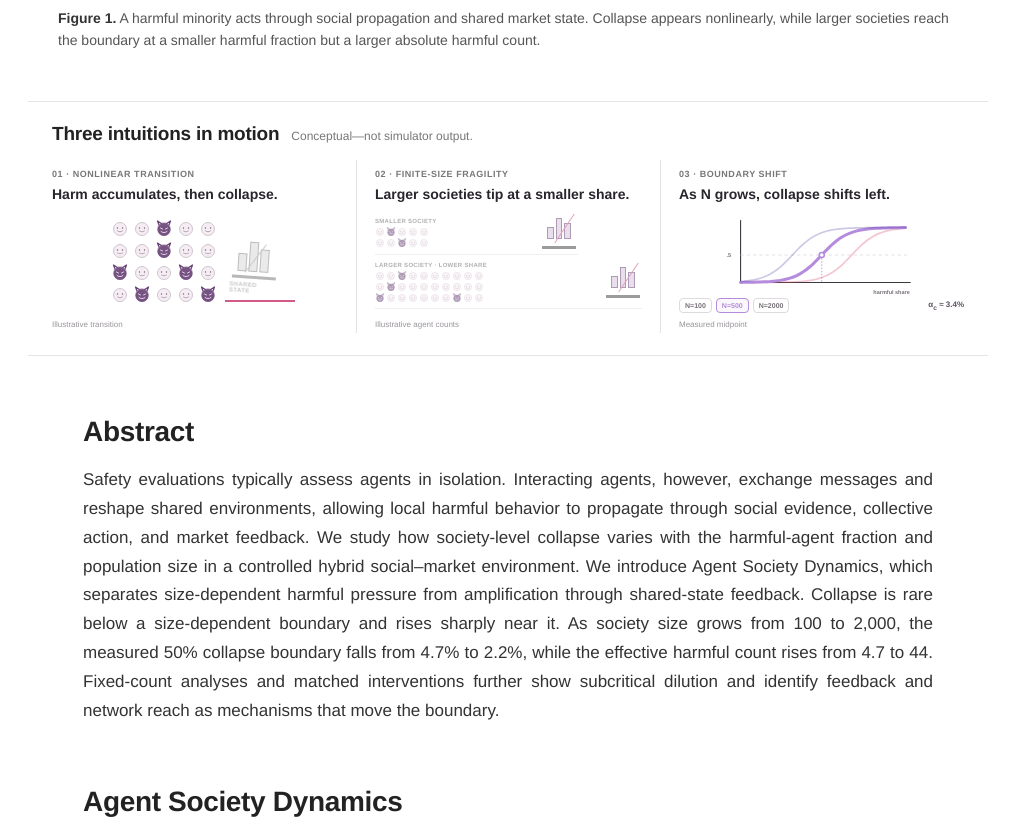
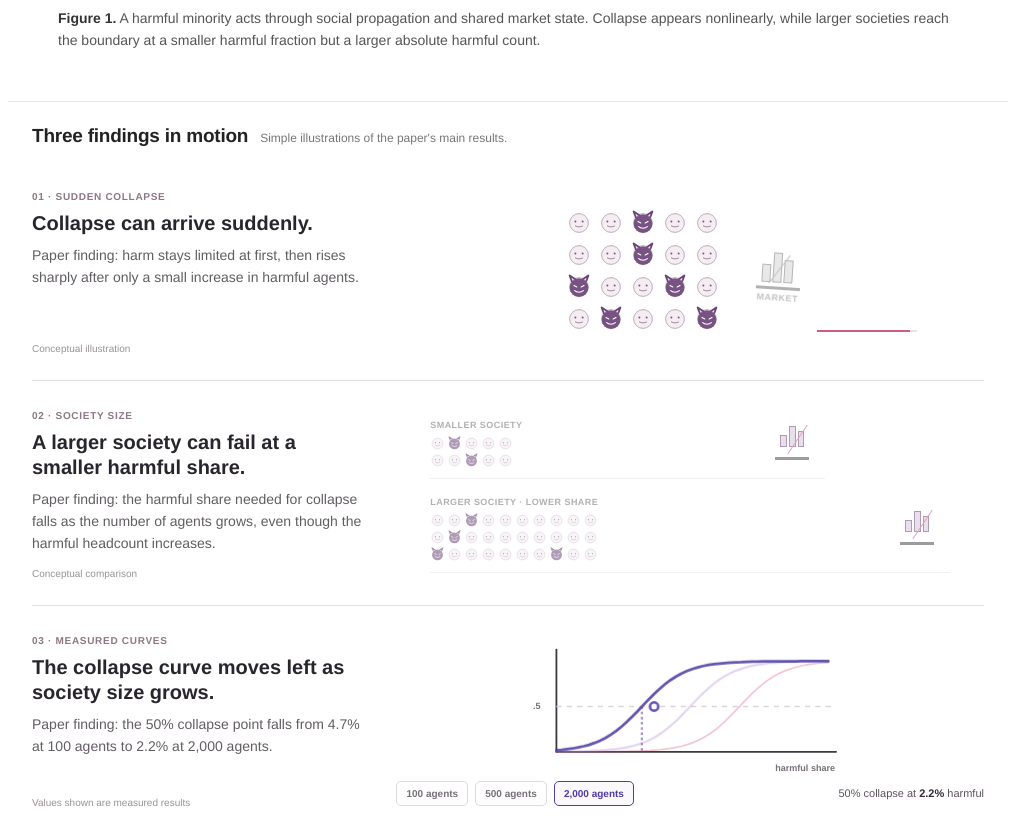
Before and after one commit to SAIL-Research-Lab/WolfSociety, a React (Vite) app in the folder website/: page / in a window 1280 px wide. Shown: the part 800-1619 px from the top of the page, without its empty margins (132-1147 px from the left). Built offline with nearby package versions, Linux system fonts and the light colour scheme.

Commit message:
Expand intuition animations into three rows

```diff
--- a/website/src/App.css
+++ b/website/src/App.css
@@ -143,9 +143,9 @@
 }
 
 .motion-section {
-  max-width: 960px;
+  max-width: 1000px;
   margin: 44px auto 54px;
-  padding: 20px 24px 22px;
+  padding: 22px 24px 12px;
   border-top: 1px solid #e5e5e5;
   border-bottom: 1px solid #e5e5e5;
 }
@@ -160,37 +160,41 @@
 .motion-section h2 { margin: 0; font-size: 19px; }
 .motion-section .compact-heading p { margin: 0; color: #777; font-size: 12px; }
 
-.motion-grid { display: grid; grid-template-columns: repeat(3, minmax(0, 1fr)); }
+.motion-grid { display: grid; }
 
 .motion-card {
   display: grid;
-  grid-template-rows: auto 1fr auto;
+  grid-template-columns: minmax(230px, .72fr) minmax(0, 1.28fr);
+  grid-template-rows: auto 1fr;
   align-items: center;
-  gap: 5px;
+  gap: 12px 34px;
   min-width: 0;
-  padding: 3px 18px;
+  min-height: 205px;
+  padding: 24px 0;
 }
 
-.motion-card:first-child { padding-left: 0; }
-.motion-card + .motion-card { border-left: 1px solid #e1e1e1; }
-.motion-card:last-child { padding-right: 0; }
-.motion-copy > span { color: #777; font-size: 9px; font-weight: 700; letter-spacing: .06em; text-transform: uppercase; }
-.motion-copy h3 { margin: 5px 0 1px; color: #29252d; font-size: 14px; line-height: 1.25; }
-.motion-note { color: #9a959b; font-size: 8px; line-height: 1.4; }
+.motion-card + .motion-card { border-top: 1px solid #e1e1e1; }
+.motion-copy > span { color: #8d7785; font-size: 10px; font-weight: 700; letter-spacing: .07em; text-transform: uppercase; }
+.motion-copy h3 { margin: 7px 0 8px; color: #29252d; font-size: 20px; line-height: 1.25; }
+.motion-copy p { margin: 0; color: #625d63; font-size: 14px; line-height: 1.58; }
+.motion-note { align-self: end; color: #999299; font-size: 10px; line-height: 1.4; }
+.motion-card > .tipping-scene,
+.motion-card > .size-scene,
+.motion-card > .curve-scene { grid-column: 2; grid-row: 1 / 3; }
 
 .tipping-scene {
   position: relative;
   display: grid;
-  grid-template-columns: 112px 48px;
+  grid-template-columns: 160px 70px;
   align-items: center;
   justify-content: center;
-  gap: 8px;
-  min-height: 104px;
+  gap: 18px;
+  min-height: 170px;
 }
 
-.tipping-agents { display: grid; grid-template-columns: repeat(5, 18px); gap: 4px; }
-.agent-cell { position: relative; width: 18px; height: 18px; }
-.agent-face { display: block; width: 18px; height: 18px; overflow: visible; }
+.tipping-agents { display: grid; grid-template-columns: repeat(5, 26px); gap: 6px; }
+.agent-cell { position: relative; width: 26px; height: 26px; }
+.agent-face { display: block; width: 26px; height: 26px; overflow: visible; }
 .agent-cell--switch .agent-face { position: absolute; inset: 0; }
 .agent-cell--switch .devil-face { opacity: 0; }
 
@@ -214,12 +218,12 @@
   92%, 100% { opacity: 0; transform: scale(.7); }
 }
 
-.pressure-flow { position: absolute; right: 43px; bottom: 12px; width: 70px; height: 2px; background: #e4e4e4; }
+.pressure-flow { position: absolute; right: 67px; bottom: 24px; width: 100px; height: 2px; background: #e4e4e4; }
 .pressure-flow span { display: block; width: 0; height: 100%; background: #d25a88; animation: pressure-fill 8s infinite; }
 @keyframes pressure-fill { 0%, 8% { width: 0; } 66%, 82% { width: 100%; } 100% { width: 0; } }
 
 .collapsing-state { display: grid; justify-items: center; gap: 3px; animation: state-collapse 8s infinite; }
-.collapsing-state strong { color: #777; font-size: 6px; letter-spacing: .06em; text-transform: uppercase; }
+.collapsing-state strong { color: #777; font-size: 9px; letter-spacing: .06em; text-transform: uppercase; }
 @keyframes state-collapse { 0%, 65% { opacity: 1; transform: none; filter: grayscale(0); } 70%, 82% { opacity: .42; transform: rotate(4deg) translateY(4px); filter: grayscale(1); } 100% { opacity: 1; transform: none; } }
 
 .shared-state { position: relative; display: flex; align-items: flex-end; gap: 2px; width: 44px; height: 42px; padding: 4px 5px; border-bottom: 3px solid #555; }
@@ -234,17 +238,17 @@
 .shared-state--compact span:nth-child(2) { height: 21px; }
 .shared-state--compact span:nth-child(3) { height: 16px; }
 
-.size-scene { display: grid; gap: 4px; min-height: 104px; align-content: center; }
-.society-row { display: grid; grid-template-columns: 1fr 36px; align-items: center; gap: 5px; padding: 3px 0 5px; border-bottom: 1px solid #e5e5e5; }
-.society-row > div > span { display: block; margin-bottom: 3px; color: #777; font-size: 6px; font-weight: 700; letter-spacing: .05em; text-transform: uppercase; }
+.size-scene { display: grid; gap: 10px; width: min(100%, 520px); min-height: 170px; margin: 0 auto; align-content: center; }
+.society-row { display: grid; grid-template-columns: 1fr 50px; align-items: center; gap: 12px; padding: 8px 0 10px; border-bottom: 1px solid #e5e5e5; }
+.society-row > div > span { display: block; margin-bottom: 6px; color: #777; font-size: 9px; font-weight: 700; letter-spacing: .05em; text-transform: uppercase; }
 .society-row--small { max-width: 76%; animation: society-focus 7s infinite; }
 .society-row--large { animation: society-focus 7s 3.5s infinite; }
 @keyframes society-focus { 0%, 45%, 100% { opacity: .58; } 12%, 34% { opacity: 1; } }
-.fixed-society { display: grid; grid-template-columns: repeat(var(--agent-count), 10px); gap: 1px; }
-.fixed-society .agent-face { width: 10px; height: 10px; }
+.fixed-society { display: grid; grid-template-columns: repeat(var(--agent-count), 15px); gap: 2px; }
+.fixed-society .agent-face { width: 15px; height: 15px; }
 
-.curve-scene { display: grid; min-height: 104px; align-content: center; }
-.curve-scene svg { display: block; width: 100%; height: 88px; overflow: visible; }
+.curve-scene { display: grid; width: min(100%, 590px); min-height: 180px; margin: 0 auto; align-content: center; }
+.curve-scene svg { display: block; width: 100%; height: 145px; overflow: visible; }
 .curve-axis { stroke: #3d3940; stroke-width: 1.4; stroke-linecap: round; }
 .curve-midline { stroke: #d9d5da; stroke-width: 1; stroke-dasharray: 4 4; }
 .curve-axis-label { fill: #777078; font-size: 7px; font-weight: 600; }
@@ -264,21 +268,22 @@
 @keyframes curve-draw { from { stroke-dasharray: 320; stroke-dashoffset: 320; } to { stroke-dasharray: 320; stroke-dashoffset: 0; } }
 .curve-threshold { stroke: var(--curve-color); stroke-width: 1; stroke-dasharray: 2 2; transition: all .4s ease; }
 .curve-marker { fill: #fff; stroke: var(--curve-color); stroke-width: 2; transition: all .4s ease; }
-.curve-controls { display: flex; align-items: center; gap: 4px; margin-top: -1px; }
+.curve-controls { display: flex; flex-wrap: wrap; align-items: center; gap: 7px; margin-top: 2px; }
 .curve-controls button {
-  padding: 3px 5px;
+  padding: 6px 9px;
   color: #777078;
   background: #fff;
   border: 1px solid #ded9df;
-  border-radius: 4px;
-  font-size: 7px;
+  border-radius: 5px;
+  font-size: 10px;
   font-weight: 700;
   cursor: pointer;
   transition: color .2s ease, border-color .2s ease, background .2s ease;
 }
 .curve-controls button:hover,
 .curve-controls button.is-active { color: var(--curve-color); background: #faf8fb; border-color: var(--curve-color); }
-.curve-controls output { margin-left: auto; color: #5d5360; font-size: 8px; font-weight: 700; white-space: nowrap; }
+.curve-controls output { margin-left: auto; color: #5d5360; font-size: 11px; white-space: nowrap; }
+.curve-controls output strong { color: #342a38; }
 
 .theory-figure {
   max-width: 900px;
@@ -413,9 +418,10 @@
 
 @media (max-width: 820px) {
   .academic-hero { padding-top: 46px; }
-  .motion-grid { grid-template-columns: 1fr; }
-  .motion-card { padding: 10px 0; }
-  .motion-card + .motion-card { border-top: 1px solid #e1e1e1; border-left: 0; }
+  .motion-card { grid-template-columns: 1fr; grid-template-rows: auto; gap: 12px; padding: 22px 0; }
+  .motion-card > .tipping-scene,
+  .motion-card > .size-scene,
+  .motion-card > .curve-scene { grid-column: 1; grid-row: auto; }
   .theory-flow { grid-template-columns: 1fr; gap: 7px; }
   .theory-arrow { transform: rotate(90deg); }
 }
--- a/website/src/components/AnimatedTeasers.tsx
+++ b/website/src/components/AnimatedTeasers.tsx
@@ -61,8 +61,9 @@ function TippingScene() {
   return (
     <article className="motion-card">
       <div className="motion-copy">
-        <span>01 · Nonlinear transition</span>
-        <h3>Harm accumulates, then collapse.</h3>
+        <span>01 · Sudden collapse</span>
+        <h3>Collapse can arrive suddenly.</h3>
+        <p>Paper finding: harm stays limited at first, then rises sharply after only a small increase in harmful agents.</p>
       </div>
       <div className="tipping-scene" aria-label="Conceptual animation in which normal agents progressively become harmful and the shared state suddenly collapses">
         <div className="tipping-agents">
@@ -73,10 +74,10 @@ function TippingScene() {
         <div className="pressure-flow" aria-hidden="true"><span /></div>
         <div className="collapsing-state">
           <SharedState />
-          <strong>shared state</strong>
+          <strong>market</strong>
         </div>
       </div>
-      <small className="motion-note">Illustrative transition</small>
+      <small className="motion-note">Conceptual illustration</small>
     </article>
   )
 }
@@ -95,8 +96,9 @@ function SizeScene() {
   return (
     <article className="motion-card">
       <div className="motion-copy">
-        <span>02 · Finite-size fragility</span>
-        <h3>Larger societies tip at a smaller share.</h3>
+        <span>02 · Society size</span>
+        <h3>A larger society can fail at a smaller harmful share.</h3>
+        <p>Paper finding: the harmful share needed for collapse falls as the number of agents grows, even though the harmful headcount increases.</p>
       </div>
       <div className="size-scene" aria-label="Conceptual comparison showing a small society and a larger society with a visually smaller harmful share">
         <div className="society-row society-row--small">
@@ -114,7 +116,7 @@ function SizeScene() {
           <SharedState compact />
         </div>
       </div>
-      <small className="motion-note">Illustrative agent counts</small>
+      <small className="motion-note">Conceptual comparison</small>
     </article>
   )
 }
@@ -157,8 +159,9 @@ function CollapseCurveScene() {
   return (
     <article className="motion-card motion-card--curves">
       <div className="motion-copy">
-        <span>03 · Boundary shift</span>
-        <h3>As N grows, collapse shifts left.</h3>
+        <span>03 · Measured curves</span>
+        <h3>The collapse curve moves left as society size grows.</h3>
+        <p>Paper finding: the 50% collapse point falls from 4.7% at 100 agents to 2.2% at 2,000 agents.</p>
       </div>
       <div className="curve-scene">
         <svg viewBox="0 0 250 112" role="img" aria-label="Interactive collapse curves shifting toward a lower harmful fraction as society size increases">
@@ -195,13 +198,13 @@ function CollapseCurveScene() {
               aria-pressed={activeSize === n}
               onClick={() => setActiveSize(n)}
             >
-              N={n}
+              {n.toLocaleString()} agents
             </button>
           ))}
-          <output>α<sub>c</sub> ≈ {(activeAlpha * 100).toFixed(1)}%</output>
+          <output>50% collapse at <strong>{(activeAlpha * 100).toFixed(1)}%</strong> harmful</output>
         </div>
       </div>
-      <small className="motion-note">Measured midpoint</small>
+      <small className="motion-note">Values shown are measured results</small>
     </article>
   )
 }
@@ -210,8 +213,8 @@ export function AnimatedTeasers() {
   return (
     <section className="motion-section" aria-labelledby="motion-title">
       <div className="compact-heading">
-        <h2 id="motion-title">Three intuitions in motion</h2>
-        <p>Conceptual—not simulator output.</p>
+        <h2 id="motion-title">Three findings in motion</h2>
+        <p>Simple illustrations of the paper's main results.</p>
       </div>
       <div className="motion-grid">
         <TippingScene />
```
